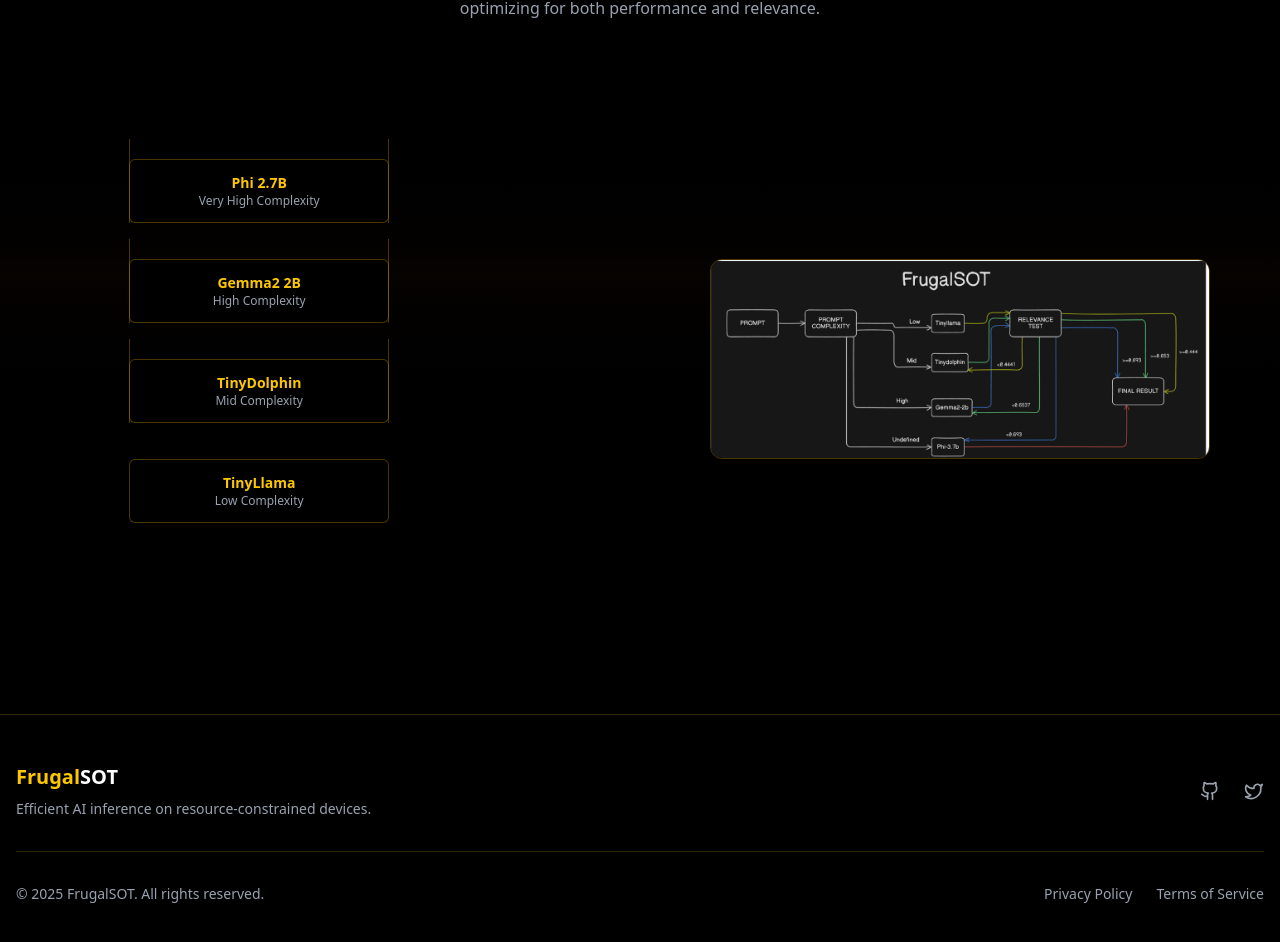
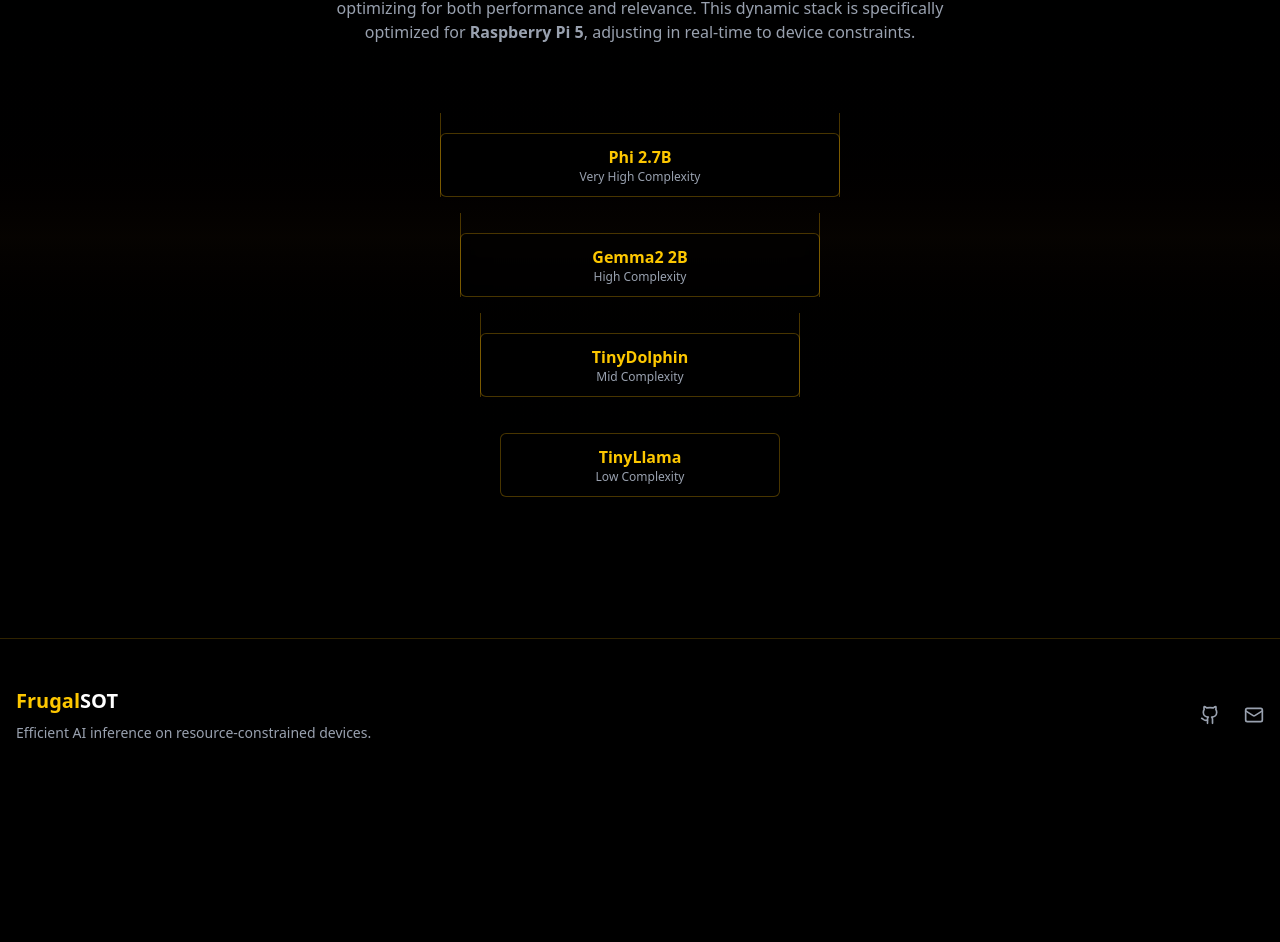
Before and after one commit to HyperKuvid-Labs/FrugalSOT, a React (Vite) app in the folder frugalSOT Website/: page / in a window 1280 px wide. Shown: the part 818-1760 px from the top of the page. After the commit the page ends 1609 px from the top, so only its background shows below. Built offline with nearby package versions, Linux system fonts and the light colour scheme.

Commit message:
fix : the signup and signin forms

```diff
--- a/frugalSOT Website/package.json
+++ b/frugalSOT Website/package.json
@@ -18,7 +18,8 @@
     "react-hook-form": "^7.54.2",
     "react-router-dom": "^7.3.0",
     "recharts": "^2.15.1",
-    "tailwindcss": "^4.0.12"
+    "tailwindcss": "^4.0.12",
+    "react-icons": "^5.5.0"
   },
   "devDependencies": {
     "@eslint/js": "^9.21.0",
--- a/frugalSOT Website/src/components/modelPyramid.tsx
+++ b/frugalSOT Website/src/components/modelPyramid.tsx
@@ -54,7 +54,7 @@
       threshold: "0.4441",
       specs: {
         parameters: "1.1 Billion",
-        memory: "1 GB",
+        memory: "2 GB",
         speed: "80s avg.",
       },
     },
@@ -82,10 +82,13 @@
               }`}
             >
               <div
-                className="w-[260px] h-16 bg-black border border-yellow-500/30 rounded-md flex items-center justify-center backdrop-blur-md"
+                className={`w-${80 - index * 15} h-16 bg-black border border-yellow-500/30 rounded-md flex items-center justify-center backdrop-blur-md ${
+                  activeModel === model.name ? "bg-yellow-500/20" : "bg-black/50"
+                }`}
+                style={{ width: `${400 - index * 40}px` }}
               >
                 <div className="text-center">
-                  <div className="font-bold text-yellow-400 text-sm">{model.name}</div>
+                  <div className="font-bold text-yellow-400">{model.name}</div>
                   <div className="text-xs text-gray-400">{model.complexity} Complexity</div>
                 </div>
               </div>
@@ -130,7 +133,7 @@
           exit={{ opacity: 0, y: position === "top" ? -10 : 10 }}
           className={`absolute ${
             position === "top" ? "bottom-full mb-2" : "top-full mt-2"
-          } left-0 right-0 bg-black border border-yellow-500/30 rounded-md p-3 backdrop-blur-md z-30 w-[260px]`}
+          } left-0 right-0 bg-black border border-yellow-500/30 rounded-md p-3 backdrop-blur-md z-30`}
         >
           <div className="text-sm mb-2">
             <span className="text-gray-400">Threshold:</span>{" "}
--- a/frugalSOT Website/src/pages/homePage.tsx
+++ b/frugalSOT Website/src/pages/homePage.tsx
@@ -5,7 +5,8 @@
 import { useState, useEffect } from "react"
 import { motion, useAnimation } from "framer-motion"
 import {Link} from "react-router-dom";
-import { Cpu, Zap, BarChart3, Github, Twitter, ArrowRight } from "lucide-react"
+import { Cpu, Zap, BarChart3, Github, Twitter, ArrowRight, Mail } from "lucide-react";
+import { FaGoogle } from "react-icons/fa";
 import NeuronBackground from "../components/matrixBackground";
 import ModelPyramid from "../components/modelPyramid";
 import RadialProgress from "../components/radialProgress";
@@ -227,38 +228,23 @@
             Model <span className="text-yellow-400">Tiering</span>
         </h2>
         <p className="text-gray-400 max-w-2xl mx-auto">
-            FrugalSOT dynamically selects the most appropriate model based on request complexity, optimizing for both
-            performance and relevance.
+                FrugalSOT dynamically selects the most appropriate model based on request complexity, optimizing for both
+                performance and relevance. This dynamic stack is specifically optimized for <b>Raspberry Pi 5</b>, adjusting in real-time to device constraints.
         </p>
         </motion.div>
 
-        <div className="grid grid-cols-1 lg:grid-cols-2 gap-8 items-center">
+        <div className="grid gap-8 items-center">
         {/* Model Pyramid - Reduced width */}
         <motion.div
             initial={{ opacity: 0, x: -20 }}
             whileInView={{ opacity: 1, x: 0 }}
             viewport={{ once: true }}
             transition={{ duration: 0.6 }}
-            className="h-[450px] flex items-center justify-center xl:w-[80%]"
+            className="h-[450px] flex items-center justify-center"
         >
             <ModelPyramid />
         </motion.div>
-
-        {/* Image Section - Increased width */}
-        <motion.div
-            initial={{ opacity: 0, x: 20 }}
-            whileInView={{ opacity: 1, x: 0 }}
-            viewport={{ once: true }}
-            transition={{ duration: 0.6 }}
-            className="flex items-center justify-center h-[450px] xl:w-full h-[550px]"
-        >
-            <img
-            src="../../public/image.png"
-            alt="Model Visualization"
-            className="w-full max-w-[500px] h-auto object-cover rounded-xl border border-yellow-500/30"
-            />
-        </motion.div>
-        </div>
+      </div>
     </div>
     </section>
 
@@ -276,25 +262,13 @@
             </div>
 
             <div className="flex space-x-6">
-              <a href="#" className="text-gray-400 hover:text-yellow-400 transition-colors">
+              <a href="https://github.com/HARISH20205/RPI" className="text-gray-400 hover:text-yellow-400 transition-colors">
                 <Github className="h-5 w-5" />
                 <span className="sr-only">GitHub</span>
               </a>
-              <a href="#" className="text-gray-400 hover:text-yellow-400 transition-colors">
-                <Twitter className="h-5 w-5" />
-                <span className="sr-only">Twitter</span>
-              </a>
-            </div>
-          </div>
-
-          <div className="border-t border-yellow-500/20 mt-8 pt-8 flex flex-col md:flex-row justify-between items-center">
-            <div className="text-sm text-gray-400">© 2025 FrugalSOT. All rights reserved.</div>
-            <div className="flex space-x-6 mt-4 md:mt-0">
-              <a href="#" className="text-sm text-gray-400 hover:text-yellow-400">
-                Privacy Policy
-              </a>
-              <a href="#" className="text-sm text-gray-400 hover:text-yellow-400">
-                Terms of Service
+              <a href="mailto:frugalsot@gmail.com" className="text-gray-400 hover:text-yellow-400 transition-colors">
+                <Mail className="h-5 w-5" />
+                <span className="sr-only">Gmail</span>
               </a>
             </div>
           </div>
--- a/frugalSOT Website/src/pages/signIn.tsx
+++ b/frugalSOT Website/src/pages/signIn.tsx
@@ -4,7 +4,8 @@
 import { useState, useEffect } from "react"
 import { motion } from "framer-motion"
 import { Link } from "react-router-dom"
-import { Github, Twitter, ArrowRight, Lock, Mail } from "lucide-react"
+import { Github, Twitter, ArrowRight, Lock, Mail } from "lucide-react";
+import { FaGoogle } from "react-icons/fa";
 import NeuronBackground from "../components/matrixBackground"
 
 export default function SignInPage() {
@@ -92,7 +93,7 @@
 
               <div className="grid grid-cols-2 gap-4">
                 <SocialButton icon={<Github className="h-4 w-4" />} label="GitHub" />
-                <SocialButton icon={<Twitter className="h-4 w-4" />} label="Twitter" />
+                <SocialButton icon={<FaGoogle className="h-4 w-4" />} label="Google" />
               </div>
 
               {/* Signup link */}
@@ -108,7 +109,6 @@
   )
 }
 
-// ✅ Corrected Floating Input Component
 function FloatingInput({ id, type, label, icon, value, onChange, error }: { id: string; type: string; label: string; icon: React.ReactNode; value: string; onChange: (e: React.ChangeEvent<HTMLInputElement>) => void; error?: string }) {
   const [isFocused, setIsFocused] = useState(false)
   const [hasValue, setHasValue] = useState(!!value)
--- a/frugalSOT Website/src/pages/signUp.tsx
+++ b/frugalSOT Website/src/pages/signUp.tsx
@@ -4,31 +4,43 @@
 import { useState, useEffect } from "react"
 import { motion } from "framer-motion"
 import { Link } from "react-router-dom"
-import { Github, Twitter, ArrowRight, Lock, Mail, User, Check } from "lucide-react"
+import { Github, ArrowRight, Lock, Mail, User } from "lucide-react"
+import { FaGoogle } from "react-icons/fa"
 import NeuronBackground from "../components/matrixBackground"
-import { useForm } from "react-hook-form"
-
-type FormData = {
-  name: string
-  email: string
-  password: string
-  terms: boolean
-}
 
 export default function SignUpPage() {
-  const {
-    register,
-    handleSubmit,
-    watch,
-    formState: { errors },
-  } = useForm<FormData>()
+  const [name, setName] = useState("")
+  const [email, setEmail] = useState("")
+  const [password, setPassword] = useState("")
+  const [errors, setErrors] = useState<{ name?: string; email?: string; password?: string }>({})
+  const [passwordStrength, setPasswordStrength] = useState(0)
 
-  const [passwordStrength, setPasswordStrength] = useState(0)
-  const password = watch("password", "")
+  const onSubmit = (e: React.FormEvent) => {
+    e.preventDefault()
+    const newErrors: { name?: string; email?: string; password?: string } = {}
 
-  const onSubmit = (data: FormData) => {
-    console.log(data)
-    // Handle form submission
+    if (!name) {
+      newErrors.name = "Name is required"
+    }
+
+    if (!email) {
+      newErrors.email = "Email is required"
+    } else if (!/^[^@\s]+@[^@\s]+\.[^@\s]+$/.test(email)) {
+      newErrors.email = "Invalid email address"
+    }
+
+    if (!password) {
+      newErrors.password = "Password is required"
+    } else if (password.length < 8) {
+      newErrors.password = "Minimum length is 8 characters"
+    }
+
+    setErrors(newErrors)
+
+    if (Object.keys(newErrors).length === 0) {
+      console.log({ name, email, password })
+      // Handle form submission
+    }
   }
 
   useEffect(() => {
@@ -59,22 +71,38 @@
             <div className="bg-black/50 backdrop-blur-xl rounded-xl p-8 relative overflow-hidden">
               <h1 className="text-2xl font-bold mb-6 text-center">Create Account</h1>
 
-              <form onSubmit={handleSubmit(onSubmit)} className="space-y-6">
-                <FloatingInput id="name" type="text" label="Full Name" icon={<User />} register={register("name", { required: "Name is required" })} error={errors.name?.message} />
+              <form onSubmit={onSubmit} className="space-y-6">
+                <FloatingInput
+                  id="name"
+                  type="text"
+                  label="Full Name"
+                  icon={<User />}
+                  value={name}
+                  onChange={(e) => setName(e.target.value)}
+                  error={errors.name}
+                />
 
-                <FloatingInput id="email" type="email" label="Email" icon={<Mail />} register={register("email", { required: "Email is required", pattern: { value: /^[^@\s]+@[^@\s]+\.[^@\s]+$/, message: "Invalid email address" } })} error={errors.email?.message} />
+                <FloatingInput
+                  id="email"
+                  type="email"
+                  label="Email"
+                  icon={<Mail />}
+                  value={email}
+                  onChange={(e) => setEmail(e.target.value)}
+                  error={errors.email}
+                />
 
-                <FloatingInput id="password" type="password" label="Password" icon={<Lock />} register={register("password", { required: "Password is required", minLength: { value: 8, message: "Minimum length is 8 characters" } })} error={errors.password?.message} />
+                <FloatingInput
+                  id="password"
+                  type="password"
+                  label="Password"
+                  icon={<Lock />}
+                  value={password}
+                  onChange={(e) => setPassword(e.target.value)}
+                  error={errors.password}
+                />
 
                 <PasswordStrengthMeter strength={passwordStrength} />
-
-                <div className="flex items-center space-x-2">
-                  <input type="checkbox" id="terms" className="sr-only peer" {...register("terms", { required: true })} />
-                  <div className="w-4 h-4 border border-yellow-500/50 rounded peer-checked:bg-yellow-500 peer-checked:border-yellow-500 transition-colors flex items-center justify-center">
-                    <Check className="h-3 w-3 text-black opacity-0 peer-checked:opacity-100" />
-                  </div>
-                  <label htmlFor="terms" className="text-sm text-gray-400">I agree to the <a href="#" className="text-yellow-400 hover:underline">Terms of Service</a> and <a href="#" className="text-yellow-400 hover:underline">Privacy Policy</a></label>
-                </div>
 
                 <motion.button type="submit" whileHover={{ scale: 1.02 }} whileTap={{ scale: 0.98 }} className="w-full py-3 bg-yellow-500 text-black rounded-md font-medium hover:bg-yellow-400 transition-colors flex items-center justify-center">
                   Create Account<ArrowRight className="ml-2 h-4 w-4" />
@@ -89,7 +117,7 @@
 
               <div className="grid grid-cols-2 gap-4">
                 <SocialButton icon={<Github />} label="GitHub" />
-                <SocialButton icon={<Twitter />} label="Twitter" />
+                <SocialButton icon={<FaGoogle />} label="Google" />
               </div>
 
               {/* Sign-in link */}
@@ -104,23 +132,18 @@
   )
 }
 
-// ✅ Corrected Floating Input Component
-function FloatingInput({ id, type, label, icon, register, error }: { id: string; type: string; label: string; icon?: React.ReactNode; register?: any; error?: string }) {
+function FloatingInput({ id, type, label, icon, value, onChange, error }: { id: string; type: string; label: string; icon?: React.ReactNode; value: string; onChange: (e: React.ChangeEvent<HTMLInputElement>) => void; error?: string }) {
   const [isFocused, setIsFocused] = useState(false)
-  const [hasValue, setHasValue] = useState(false)
+  const [hasValue, setHasValue] = useState(value !== "")
 
   return (
     <div className='relative'>
       {icon && (<span className={`absolute left-[0.75rem] top-[50%] -translate-y-[50%] ${isFocused || hasValue ? 'text-yellow-400' : 'text-gray-400'} transition-colors`}>{icon}</span>)}
-      <input {...register} id={id} type={type} placeholder={label} autoComplete='off'
+      <input id={id} type={type} value={value} placeholder={label} autoComplete='off'
         onFocus={() => setIsFocused(true)}
         onBlur={(e) => { setIsFocused(false); setHasValue(e.target.value !== "") }}
-        onChange={(e) => setHasValue(e.target.value !== "")}
+        onChange={(e) => { onChange(e); setHasValue(e.target.value !== "") }}
         className='w-full px-[2.5rem] py-[0.75rem] bg-transparent outline-none border border-yellow-500/30 rounded-md focus:border-yellow-500 transition-colors' />
-      {/* <label htmlFor={id}
-        className={`absolute left-[2.5rem] top-[50%] -translate-y-[50%] pointer-events-none transition-all duration-200 ${isFocused || hasValue ? '-translate-y-[1.7rem] scale-[0.75] text-yellow-400' : 'text-gray-400'}`}>
-        {label}
-      </label> */}
       {error && (<p className='text-red-500 text-xs mt-[0.25rem]'>{error}</p>)}
     </div>
   )
```
Also changed, not shown: 1 other file (tests, documents, lock files or other folders).
